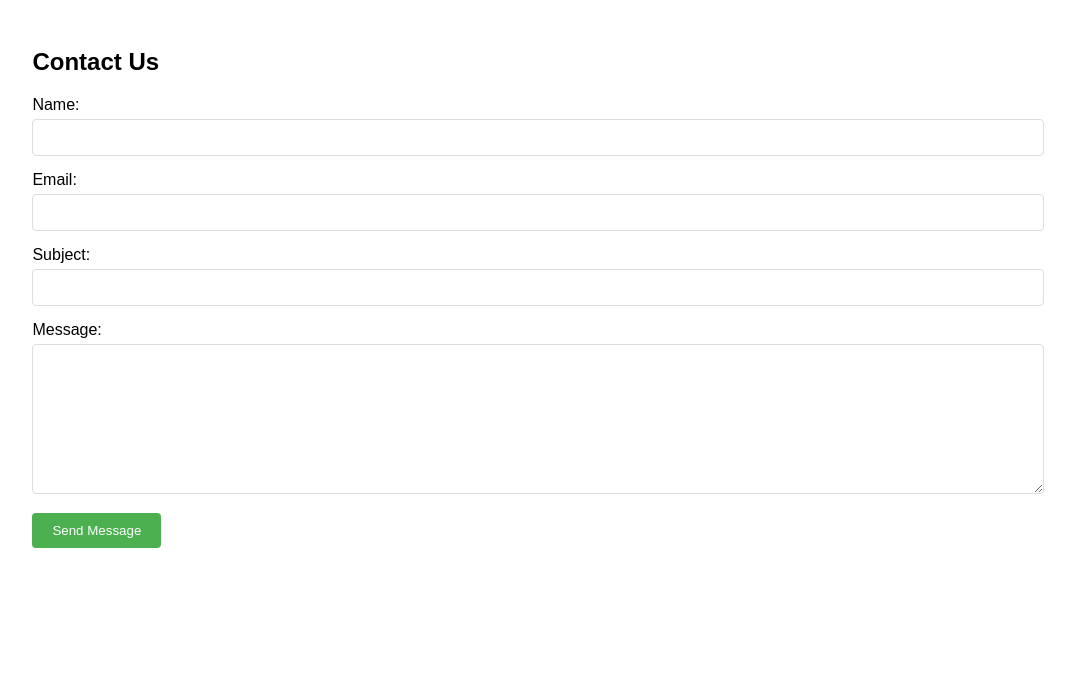
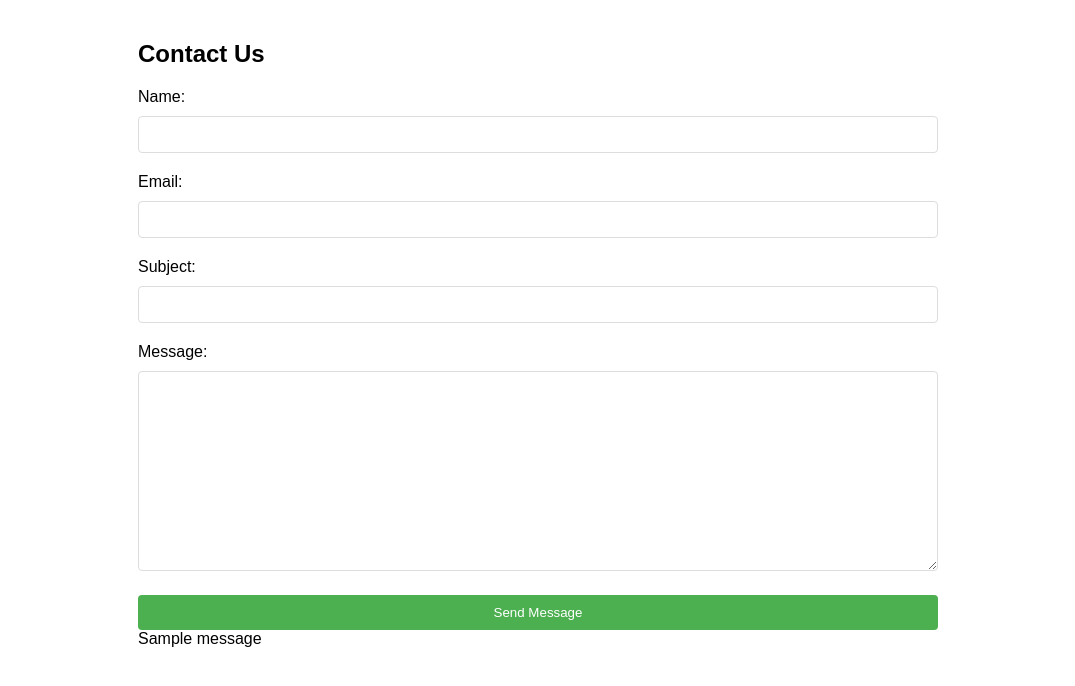
Before and after one commit to Rashidzada/app, a Django app: page /contact in a window 1280 px wide. Shown: the top 686 px of the page, without its empty margins (102-1177 px from the left). Run offline with Django 5.2, Linux system fonts and the light colour scheme; one stand-in notice (Sample message) is shown.

Commit message:
new data added to teh paroject

```diff
--- a/testproject/templates/contact.html
+++ b/testproject/templates/contact.html
@@ -1,23 +1,27 @@
 <!DOCTYPE html>
-<html>
+<html lang="en">
 <head>
+    <meta charset="UTF-8">
+    <meta name="viewport" content="width=device-width, initial-scale=1.0">
     <title>Contact Page</title>
     <style>
-        /* Add your CSS styling here */
         body {
             font-family: Arial, sans-serif;
+            margin: 0;
+            padding: 0;
+            box-sizing: border-box;
         }
         .container {
-            width: 80%;
+            max-width: 800px;
             margin: 0 auto;
             padding: 20px;
         }
         .form-group {
-            margin-bottom: 15px;
+            margin-bottom: 20px;
         }
         .form-group label {
             display: block;
-            margin-bottom: 5px;
+            margin-bottom: 10px;
         }
         .form-group input, .form-group textarea {
             width: 100%;
@@ -27,7 +31,7 @@
             box-sizing: border-box;
         }
         .form-group textarea {
-            height: 150px;
+            height: 200px;
             resize: vertical;
         }
         .form-submit {
@@ -37,9 +41,17 @@
             border: none;
             border-radius: 4px;
             cursor: pointer;
+            width: 100%;
+            box-sizing: border-box;
         }
         .form-submit:hover {
             background-color: #45a049;
+        }
+        @media (max-width: 600px) {
+            .container {
+                width: 100%;
+                padding: 10px;
+            }
         }
     </style>
 </head>
@@ -47,15 +59,15 @@
 
 <div class="container">
     <h2>Contact Us</h2>
-    <form action="" method="post"> <!-- Replace with your server-side script -->
+    <form  method="post">
         {% csrf_token %}
         <div class="form-group">
             <label for="name">Name:</label>
-            <input type="text" id="name" name="name" required>
+            <input type="text" id="name" name="name" required aria-required="true">
         </div>
         <div class="form-group">
             <label for="email">Email:</label>
-            <input type="email" id="email" name="email" required>
+            <input type="email" id="email" name="email" required aria-required="true">
         </div>
         <div class="form-group">
             <label for="subject">Subject:</label>
@@ -63,10 +75,18 @@
         </div>
         <div class="form-group">
             <label for="message">Message:</label>
-            <textarea id="message" name="message" required></textarea>
+            <textarea id="message" name="message" required aria-required="true"></textarea>
         </div>
         <button type="submit" class="form-submit">Send Message</button>
     </form>
+    <!-- Display Django messages -->
+    {% if messages %}
+        <div class="messages">
+            {% for message in messages %}
+                <div>{{ message }}</div>
+            {% endfor %}
+        </div>
+    {% endif %}
 </div>
 
 </body>
--- a/testproject/testapp/views.py
+++ b/testproject/testapp/views.py
@@ -7,15 +7,21 @@ def index(request):
 def about(request):
     return render(request, 'about.html')
 
+
+
 def contact(request):
-    if request.method == ['POST']:
-        name = request.POST['name']
-        email = request.POST['email']
-        subject = request.POST['subject']
-        message = request.POST['message']
-        Contact.objects.create(name = name , email = email , subject = subject , message = message)
-        return redirect('contact')
+    if request.method == 'POST':
+        name = request.POST.get('name')
+        email = request.POST.get('email')
+        subject = request.POST.get('subject')
+        message = request.POST.get('message')
+        try:
+            Contact.objects.create(name=name, email=email, subject=subject, message=message)
+            messages.success(request, "Your message has been sent successfully.")
+            return redirect('contact')  # Adjust this if necessary
+        except Exception as e:
+            messages.error(request, f"An error occurred: {e}")
     else:
-        messages.warning(request,"You mesasage is not sent try again")
+        pass
 
-    return render(request,'contact.html')
+    return render(request, 'contact.html')
```
Also changed, not shown: testproject/db.sqlite3.
